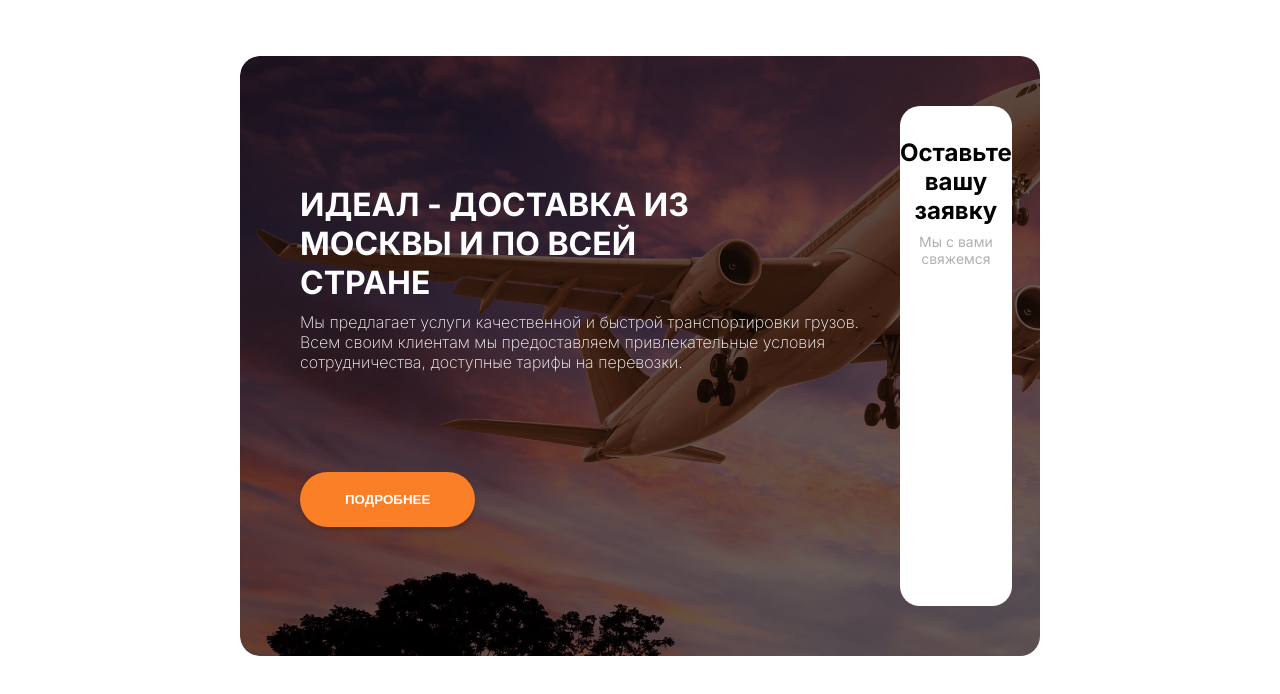
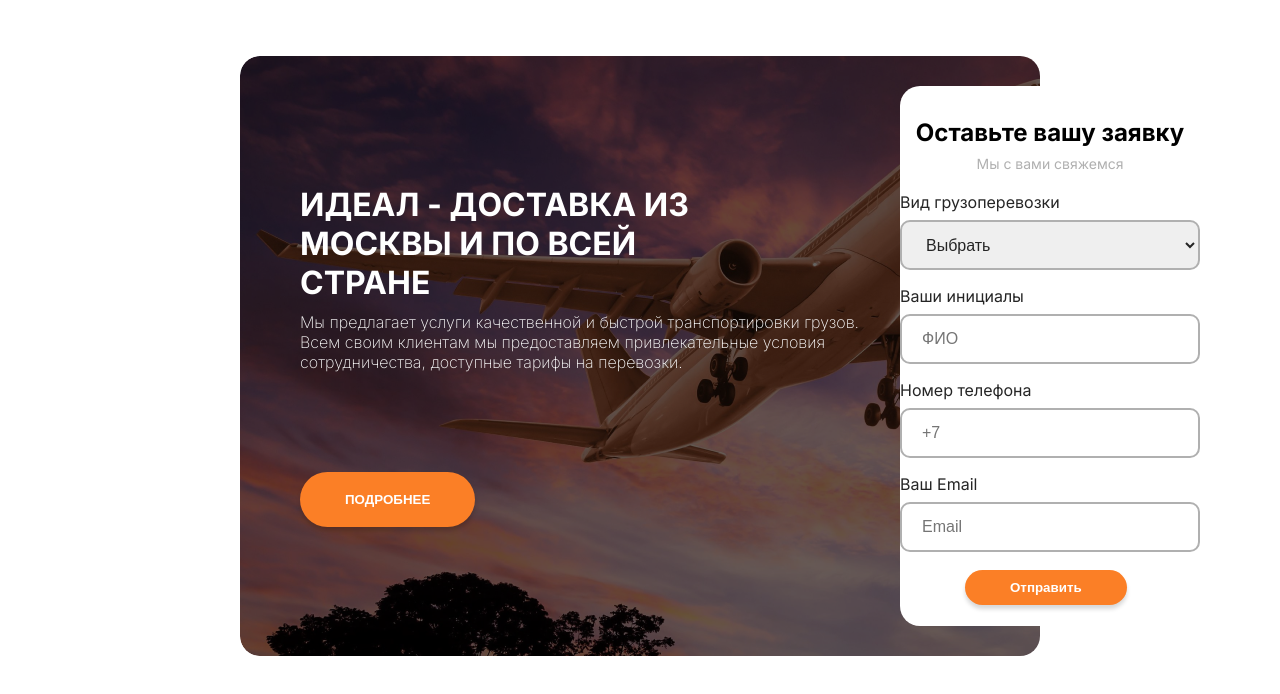
Before and after one commit to StuffCod3/Ideal-tamplate, a plain HTML site: page index.html in a window 1280 px wide. Shown: the part 104-798 px from the top of the page. Drawn offline with Linux system fonts and the light colour scheme.

Commit message:
20.01.2023 4:32 Done Info border

```diff
--- a/assets/css/index.css
+++ b/assets/css/index.css
@@ -146,10 +146,10 @@ ul, li, a{
 
 .request_block{
     width: 400px;
-    height: 500px;
+    height: 540px;
     background-color: white;
     border-radius: 20px;
-    margin-right: 60px;
+    margin-right: 40px;
 }
 
 .request_block h1{
@@ -163,4 +163,67 @@ ul, li, a{
     text-align: center;
     color: #B0B0B0;
     font-size: 14px;
+    margin-bottom: 20px;
 }
+
+.forms{
+    width: 300px;
+    margin-left: auto;
+    margin-right: auto;
+}
+
+.block{
+    margin-bottom: 16px;
+}
+
+.block:last-child{
+    margin-bottom: 0;
+}
+
+.block p{
+    color: #252525;
+    font-size: 16px;
+    text-align: start;
+    margin-bottom: 8px;
+}
+
+.block_input{
+    width: 300px;
+    height: 50px;
+    padding: 12px 20px;
+    border: 2px solid #B0B0B0;
+    border-radius: 10px;
+    color: #252525;
+    font-size: 16px;
+    font-weight: 500;
+}
+
+.button_form{
+    width: 170px;
+    margin-left: auto;
+    margin-right: auto;
+    margin-top: 18px;
+}
+
+.send_btn{
+    padding: 10px 45px;
+    background-color: #FB7F26;
+    border-radius: 30px;
+    color: white;
+    font-weight: 600;
+    font-size: 16;
+    box-shadow: 0px 4px 4px 0px #00000028;
+    border: none;
+}
+
+.send_btn:hover{
+    background-color: #252525;
+    color: white;
+    transition: .3s;
+}
+
+.send_btn:not(:hover){
+    background-color: #FB7F26;
+    color: white;
+    transition: .3s;
+}
--- a/index.html
+++ b/index.html
@@ -51,6 +51,35 @@
                     <div class="request_block">
                         <h1>Оставьте вашу заявку</h1>
                         <p>Мы с вами свяжемся</p>
+
+                        <div class="forms">
+                            <form class="block" action="" method="">
+                                <p>Вид грузоперевозки</p>
+                                <select class="block_input">
+                                    <option value="select_item">Выбрать</option>
+                                    <option value="avia_item">Авиаперевозка</option>
+                                    <option value="avto_item">Автоперевозка</option>
+                                    <option value="train_item">ЖД перевозка</option>
+                              </select>
+                            </form>
+                            <form class="block" action="" method="">
+                                <p>Ваши инициалы</p>
+                                <input class="block_input" type="text" placeholder="ФИО" />
+                            </form>
+
+                            <form class="block" action="" method="">
+                                <p>Номер телефона</p>
+                                <input class="block_input" type="number" placeholder="+7" />
+                            </form>
+
+                            <form class="block" action="" method="">
+                                <p>Ваш Email</p>
+                                <input class="block_input" type="email" placeholder="Email" />
+                            </form>
+                        </div>
+                        <div class="button_form">
+                            <button class="send_btn">Отправить</button>
+                        </div>
                     </div>
                 </div>
             </div>
```
